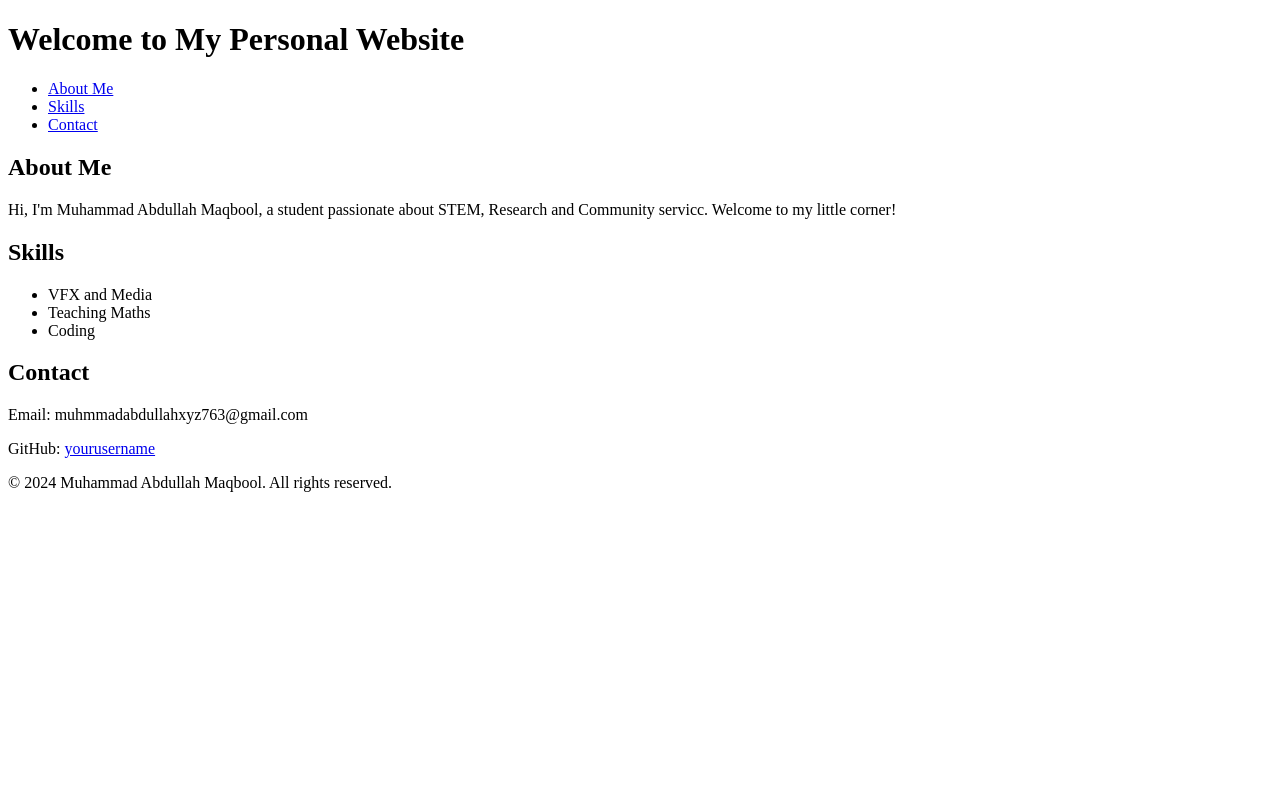
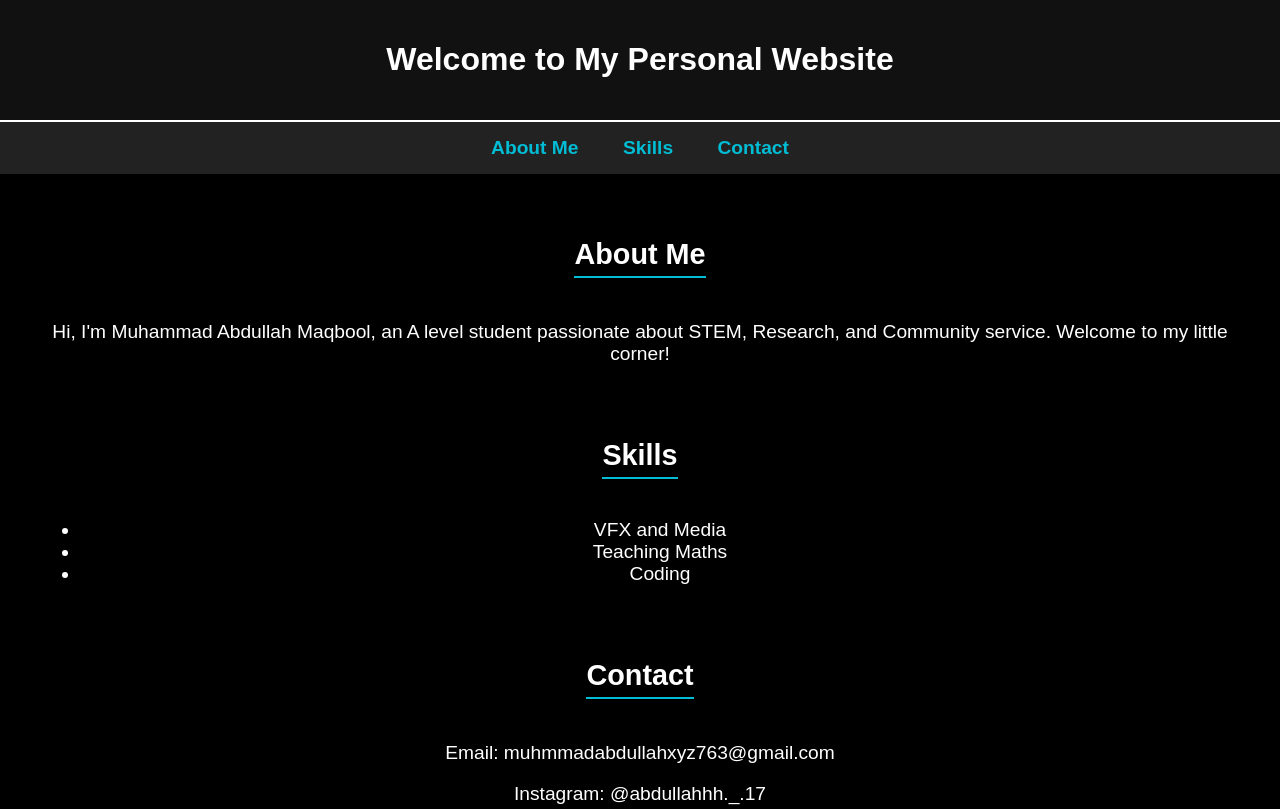
Before and after one commit to shaezpifrfr/Imbouttakms, a plain HTML site: page index.html in a window 1280 px wide. Shown: the top 809 px of the page. Drawn offline with Linux system fonts and the light colour scheme.

Commit message:
index.html

```diff
--- a/index.html
+++ b/index.html
@@ -4,7 +4,97 @@
   <meta charset="UTF-8">
   <meta name="viewport" content="width=device-width, initial-scale=1.0">
   <title>About Me</title>
-  <link rel="stylesheet" href="style.css">
+  <style>
+    /* General Styling */
+    body {
+      background-color: #000;
+      color: #fff;
+      font-family: Arial, sans-serif;
+      margin: 0;
+      padding: 0;
+    }
+
+    /* Header */
+    header {
+      text-align: center;
+      padding: 20px;
+      background-color: #111;
+      border-bottom: 2px solid #fff;
+    }
+
+    header h1 {
+      font-size: 2rem;
+    }
+
+    /* Navigation */
+    nav {
+      text-align: center;
+      background-color: #222;
+      padding: 15px 0;
+    }
+
+    nav ul {
+      list-style-type: none;
+      padding: 0;
+      margin: 0;
+    }
+
+    nav ul li {
+      display: inline;
+      margin: 0 20px;
+    }
+
+    nav ul li a {
+      text-decoration: none;
+      color: #00bcd4;
+      font-weight: bold;
+      transition: color 0.3s ease;
+    }
+
+    nav ul li a:hover {
+      color: #ff4081;
+    }
+
+    /* Main Sections */
+    main {
+      padding: 40px;
+      text-align: center;
+    }
+
+    section {
+      margin-bottom: 50px;
+    }
+
+    h2 {
+      font-size: 1.8rem;
+      border-bottom: 2px solid #00bcd4;
+      display: inline-block;
+      padding-bottom: 5px;
+    }
+
+    p, li {
+      font-size: 1.2rem;
+    }
+
+    /* Contact Links */
+    a {
+      color: #00bcd4;
+      text-decoration: none;
+    }
+
+    a:hover {
+      color: #ff4081;
+    }
+
+    /* Footer */
+    footer {
+      text-align: center;
+      padding: 15px;
+      background-color: #111;
+      border-top: 2px solid #fff;
+      font-size: 0.9rem;
+    }
+  </style>
 </head>
 <body>
   <header>
@@ -20,7 +110,7 @@
   <main>
     <section id="about">
       <h2>About Me</h2>
-      <p>Hi, I'm Muhammad Abdullah Maqbool, a student passionate about STEM, Research and Community servicc. Welcome to my little corner!</p>
+      <p>Hi, I'm Muhammad Abdullah Maqbool, an A level student passionate about STEM, Research, and Community service. Welcome to my little corner!</p>
     </section>
     <section id="skills">
       <h2>Skills</h2>
@@ -33,9 +123,11 @@
     <section id="contact">
       <h2>Contact</h2>
       <p>Email: muhmmadabdullahxyz763@gmail.com</p>
-      <p>GitHub: <a href="https://github.com/yourusername" target="_blank">yourusername</a></p>
+      <p>Instagram: @abdullahhh._.17</p>
     </section>
   </main>
   <footer>
     <p>© 2024 Muhammad Abdullah Maqbool. All rights reserved.</p>
   </footer>
+</body>
+</html>
```
